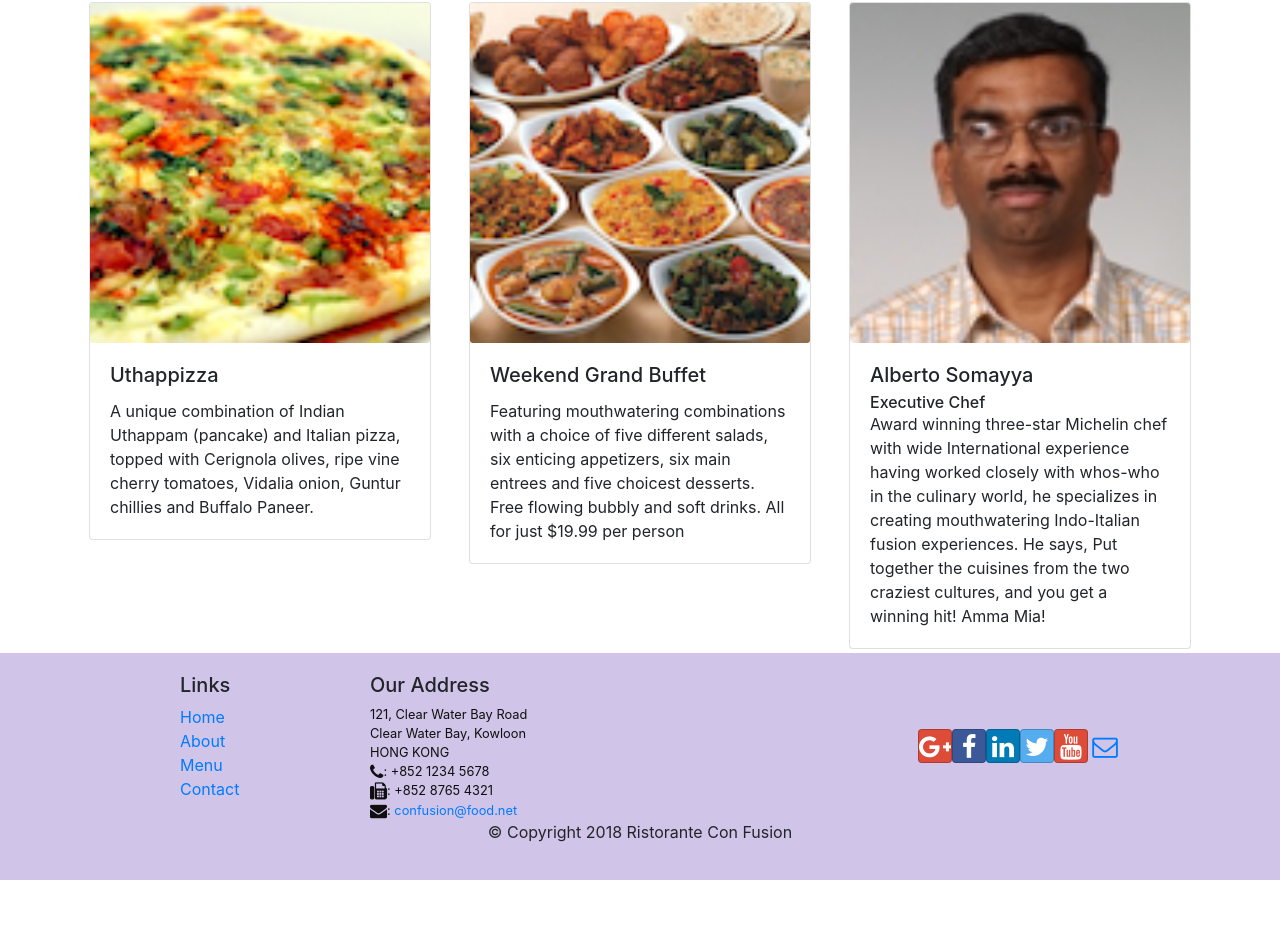
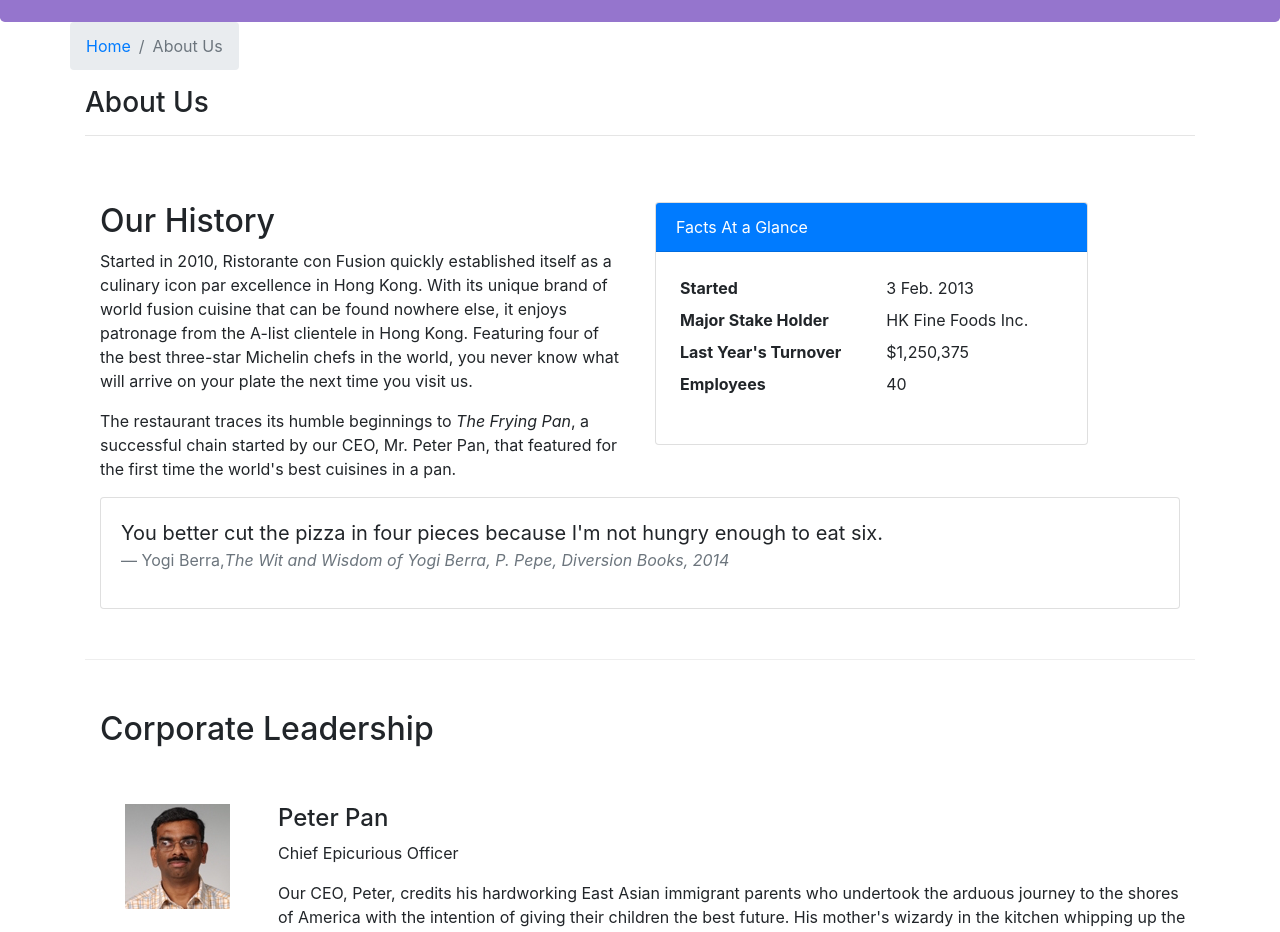
Before and after one commit to BharathChandraKS/react-app, a React (Create React App) app: page /aboutus in a window 1280 px wide. Before the commit this address led to /home. Shown: the part 296-1228 px from the top of the page. Before the commit the page ends 1176 px from the top, so only its background shows below. Built offline with nearby package versions, Linux system fonts and the light colour scheme.

Commit message:
Added the contact us component

```diff
--- /dev/null
+++ b/src/components/AboutComponent.js
@@ -0,0 +1,98 @@
+import React from 'react';
+import {
+    Breadcrumb, BreadcrumbItem, Card, CardBody, CardHeader, Media
+} from 'reactstrap';
+import { Link } from 'react-router-dom';
+
+
+
+function About(props) {
+
+    function RenderLeader({ leader }) {
+        return (
+            <div className="row" key={leader.id}>
+                <Media tag="li">
+                    <Media left middle>
+                        <Media object src={leader.image} alt={leader.name} />
+                    </Media>
+                    <Media body className="ml-5">
+                        <Media heading>{leader.name}</Media>
+                        <p>{leader.designation}</p>
+                        <p>{leader.description}</p>
+                    </Media>
+                </Media>
+            </div>
+        );
+    }
+
+    const leaders = props.leaders.map((leader) => {
+        return (
+                <RenderLeader leader={leader} />
+        );
+    });
+
+    return (
+        <div className="container">
+            <div className="row">
+                <Breadcrumb>
+                    <BreadcrumbItem><Link to="/home">Home</Link></BreadcrumbItem>
+                    <BreadcrumbItem active>About Us</BreadcrumbItem>
+                </Breadcrumb>
+                <div className="col-12">
+                    <h3>About Us</h3>
+                    <hr />
+                </div>
+            </div>
+            <div className="row row-content">
+                <div className="col-12 col-md-6">
+                    <h2>Our History</h2>
+                    <p>Started in 2010, Ristorante con Fusion quickly established itself as a culinary icon par excellence in Hong Kong. With its unique brand of world fusion cuisine that can be found nowhere else, it enjoys patronage from the A-list clientele in Hong Kong.  Featuring four of the best three-star Michelin chefs in the world, you never know what will arrive on your plate the next time you visit us.</p>
+                    <p>The restaurant traces its humble beginnings to <em>The Frying Pan</em>, a successful chain started by our CEO, Mr. Peter Pan, that featured for the first time the world's best cuisines in a pan.</p>
+                </div>
+                <div className="col-12 col-md-5">
+                    <Card>
+                        <CardHeader className="bg-primary text-white">Facts At a Glance</CardHeader>
+                        <CardBody>
+                            <dl className="row p-1">
+                                <dt className="col-6">Started</dt>
+                                <dd className="col-6">3 Feb. 2013</dd>
+                                <dt className="col-6">Major Stake Holder</dt>
+                                <dd className="col-6">HK Fine Foods Inc.</dd>
+                                <dt className="col-6">Last Year's Turnover</dt>
+                                <dd className="col-6">$1,250,375</dd>
+                                <dt className="col-6">Employees</dt>
+                                <dd className="col-6">40</dd>
+                            </dl>
+                        </CardBody>
+                    </Card>
+                </div>
+                <div className="col-12">
+                    <Card>
+                        <CardBody className="bg-faded">
+                            <blockquote className="blockquote">
+                                <p className="mb-0">You better cut the pizza in four pieces because
+                                    I'm not hungry enough to eat six.</p>
+                                <footer className="blockquote-footer">Yogi Berra,
+                                <cite title="Source Title">The Wit and Wisdom of Yogi Berra,
+                                    P. Pepe, Diversion Books, 2014</cite>
+                                </footer>
+                            </blockquote>
+                        </CardBody>
+                    </Card>
+                </div>
+            </div>
+            <div className="row row-content">
+                <div className="col-5">
+                    <h2>Corporate Leadership</h2>
+                </div>
+                <div className="col-12 col-md-12 mt-5">
+                    <Media list>
+                        {leaders}
+                    </Media>
+                </div>
+            </div>
+        </div>
+    );
+}
+
+export default About;
--- a/src/components/ContactComponent.js
+++ b/src/components/ContactComponent.js
@@ -1,11 +1,23 @@
 import React from 'react';
+import { Breadcrumb, BreadcrumbItem } from 'reactstrap';
+import { Link } from 'react-router-dom';
 
 function Contact(props) {
     return(
         <div className="container">
+            <div classname="row">
+                <Breadcrumb>
+                    <BreadcrumbItem><Link to='/home'>Home</Link></BreadcrumbItem>
+                    <BreadcrumbItem>Contact us</BreadcrumbItem>
+                </Breadcrumb>
+                <div className="col-12">
+                    <h3>Contact us</h3>
+                    <hr/>
+                </div>
+            </div>
             <div className="row row-content">
                 <div className="col-12">
-                <h3>Location Information</h3>
+                    <h3>Location Information</h3>
                 </div>
                 <div className="col-12 col-sm-4 offset-sm-1">
                         <h5>Our Address</h5>
--- a/src/components/DishdetailComponent.js
+++ b/src/components/DishdetailComponent.js
@@ -1,7 +1,8 @@
 import React from 'react';
-import { Card, CardImg, CardImgOverlay, CardText, CardBody, CardTitle } from 'reactstrap';
+import { Card, CardImg, CardImgOverlay, CardText, CardBody, CardTitle, Breadcrumb, BreadcrumbItem } from 'reactstrap';
+import { Link } from 'react-router-dom';
 
-function RenderDish({ dish }) {
+    function RenderDish({dish}) {
         return (
             <Card>
                 <CardImg width="100%" src={dish.image} alt={dish.name} />
@@ -13,7 +14,7 @@
         );
     }
 
-function RenderComments({ comments }) {
+    function RenderComments({comments}) {
         var commentList = comments.map(comment => {
             return (
                 <li key={comment.id} >
@@ -35,16 +36,26 @@
         );
     }
 
-const DishDetail = props => {
+    const Dishdetail = props => {
         if (props.dish) {
             return (
                 <div className="container">
+                    <div className="row">
+                        <Breadcrumb>
+                            <BreadcrumbItem><Link to='/menu'>Menu</Link></BreadcrumbItem>
+                            <BreadcrumbItem active>{props.dish.name}</BreadcrumbItem>
+                        </Breadcrumb>
+                        <div className="col-12">
+                            <h3>{props.dish.name}</h3>
+                            <hr/>
+                        </div>
+                    </div>
                     <div className="row">
                         <div className="col-12 col-md-5 m-1">
                             <RenderDish dish={props.dish} />
                         </div>
                         <div className="col-12 col-md-5 m-1">
-                        <RenderComments comments={props.dish.comments} />
+                            <RenderComments comments={props.comments} />
                         </div>
                     </div>
                 </div>
@@ -57,4 +68,4 @@
         }
     }
 
-export default DishDetail;
+export default Dishdetail;
--- a/src/components/HeaderComponent.js
+++ b/src/components/HeaderComponent.js
@@ -2,20 +2,23 @@
 import { Navbar, NavbarBrand, Nav, NavbarToggler, NavItem, Collapse, Jumbotron } from 'reactstrap';
 import { NavLink } from 'react-router-dom';
 
-class Header extends Component {
-    constructor(props) {
+export default class Header extends Component {
+
+    constructor (props) {
         super(props)
+
         this.state = {
             isNavOpen: false
         };
+
         this.toggleNav = this.toggleNav.bind(this);
     }
 
      toggleNav() {
-        this.setState({ isNavOpen: !this.state.isNavOpen });
+         this.setState({isNavOpen: !this.state.isNavOpen});
      }
 
-    render() {
+    render(){
         return (
             <React.Fragment>
                 <Navbar dark expand="md">
@@ -59,7 +62,7 @@
                         <div className="row row-header">
                             <div className="col-12 col-sm-6">
                                 <h1>Ristorante Con Fusion</h1>
-                                <p>We take inspiration from the local dishes and international dishes.</p>
+                                <p>We take inspiration from the world's recepies and try to confuse people.</p>
                             </div>
                         </div>
                     </div>
@@ -68,5 +71,3 @@
         );
     }
 }
-
-export default Header;
--- a/src/components/MainComponent.js
+++ b/src/components/MainComponent.js
@@ -1,23 +1,20 @@
 import React, { Component } from 'react';
 import Menu from './MenuComponent';
-import DishDetail from './DishdetailComponent';
+import DishDetail from './DishDetailComponent';
 import Header from './HeaderComponent';
 import Footer from './FooterComponent';
 import Home from './HomeComponent';
+import Contact from './ContactComponent';
+import About from './AboutComponent';
 import { Switch, Route, Redirect } from 'react-router-dom';
-import Contact from './ContactComponent';
+import { DISHES } from '../shared/dishes';
 import { COMMENTS } from '../shared/comments';
 import { PROMOTIONS } from '../shared/promotions';
 import { LEADERS } from '../shared/leaders';
 
-
-import { DISHES } from '../shared/dishes';
-
 class Main extends Component {
-
     constructor(props) {
         super(props);
-
         this.state = {
             dishes: DISHES,
             comments: COMMENTS,
@@ -28,15 +25,22 @@
 
     render() {
         const HomePage = () => {
-      return(
-          <Home
-              dish={this.state.dishes.filter((dish) => dish.featured)[0]}
+            return (
+                <Home dish={this.state.dishes.filter((dish) => dish.featured)[0]}
                     promotion={this.state.promotions.filter((promo) => promo.featured)[0]}
                     leader={this.state.leaders.filter((leader) => leader.featured)[0]}
                 />
             );
         }
 
+        const DishWithId = ({match}) => {
+            return (
+                <DishDetail
+                dish={this.state.dishes.filter((dish) => dish.id === parseInt(match.params.dishId, 10))[0]}
+                comments={this.state.comments.filter((comment) => comment.dishId === parseInt(match.params.dishId, 10))}
+                    />
+            );
+        }
 
         return (
             <div>
@@ -44,7 +48,9 @@
                 <Switch>
                     <Route path="/home" component={HomePage} />
                     <Route exact path="/menu" component={() => <Menu dishes={this.state.dishes} />} />
-          <Route exact path="/contactus" component={Contact} />} />
+                    <Route path="/menu/:dishId" component={DishWithId} />
+                    <Route exact path="/contactus" component={Contact} />
+        <Route exact path="/aboutus" component={() => <About leaders={this.state.leaders} />} />
                     <Redirect to="/home" />
                 </Switch>
                 <Footer />
--- a/src/components/MenuComponent.js
+++ b/src/components/MenuComponent.js
@@ -1,31 +1,41 @@
 import React from 'react';
-import {
-  Card, CardImg, CardImgOverlay, CardText, CardBody,
-  CardTitle
-} from 'reactstrap';
+import { Card, CardImg, CardImgOverlay, CardTitle, Breadcrumb, BreadcrumbItem } from 'reactstrap';
+import { Link } from 'react-router-dom';
 
-function RenderMenuItem({ dish }) {
+function RenderMenuItem ({dish}) {
     return (
         <Card>
+            <Link to={`/menu/${dish.id}`} >
                 <CardImg width="100%" src={dish.image} alt={dish.name} />
                 <CardImgOverlay>
                     <CardTitle>{dish.name}</CardTitle>
                 </CardImgOverlay>
+            </Link>
         </Card>
     );
 }
 
-const Menu = (props) => {
-  const menu = props.dishes.map((dish) => {
+const Menu = props => {
+    const menu = props.dishes.map(dish => {
         return (
             <div key={dish.id} className="col-12 col-md-5 m-1">
-        <RenderMenuItem dish={dish} onClick={props.onClick} />
+                <RenderMenuItem dish={dish} />
             </div>
-    );
+        )
     });
 
     return (
         <div className="container">
+            <div className="row">
+                <Breadcrumb>
+                    <BreadcrumbItem><Link to="/home">Home</Link></BreadcrumbItem>
+                    <BreadcrumbItem active>Menu</BreadcrumbItem>
+                </Breadcrumb>
+                <div className="col-12">
+                    <h3>Menu</h3>
+                    <hr />
+                </div>
+            </div>
             <div className="row">
                 {menu}
             </div>
@@ -33,5 +43,4 @@
     );
 }
 
-
 export default Menu;
```
Also changed, not shown: src/components/HomeComponent.js (+5 -6 lines), src/components/FooterComponent.js (indentation only). Lines whose indentation alone changed are shown as unchanged.
